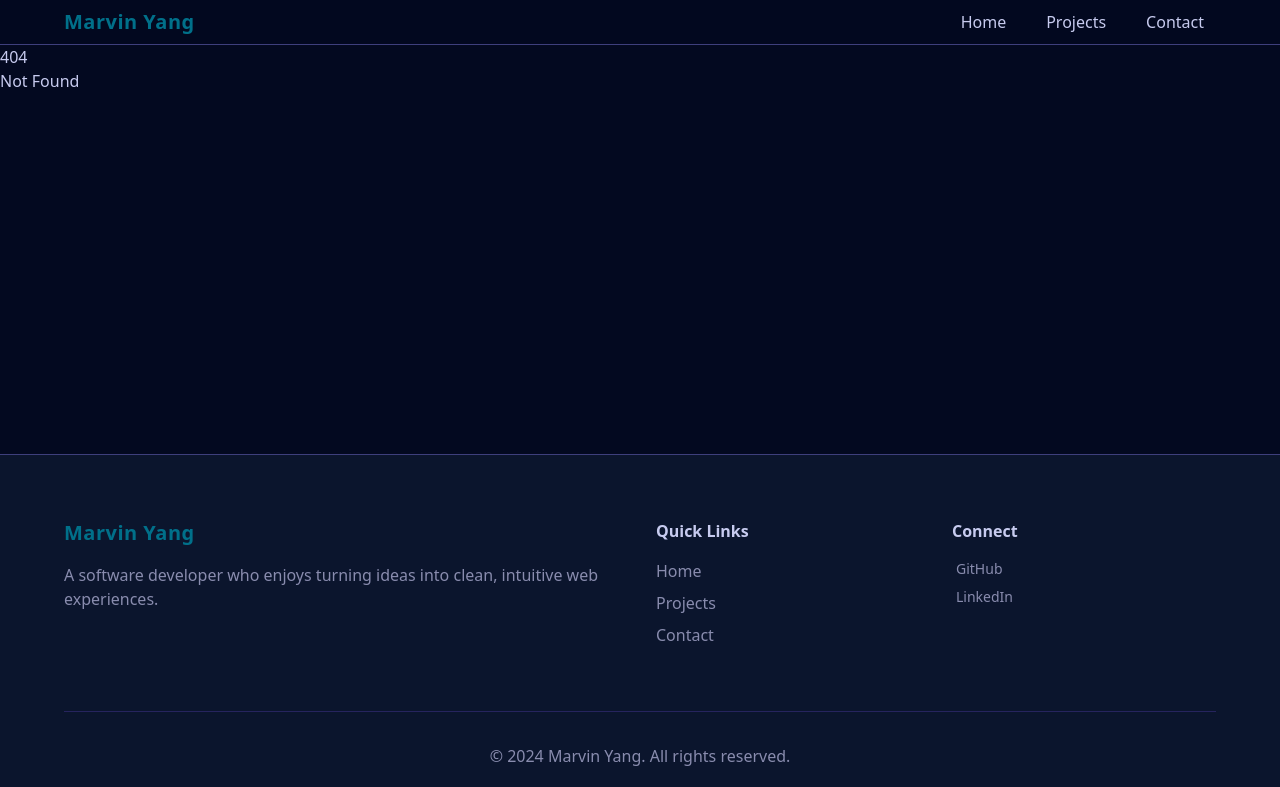
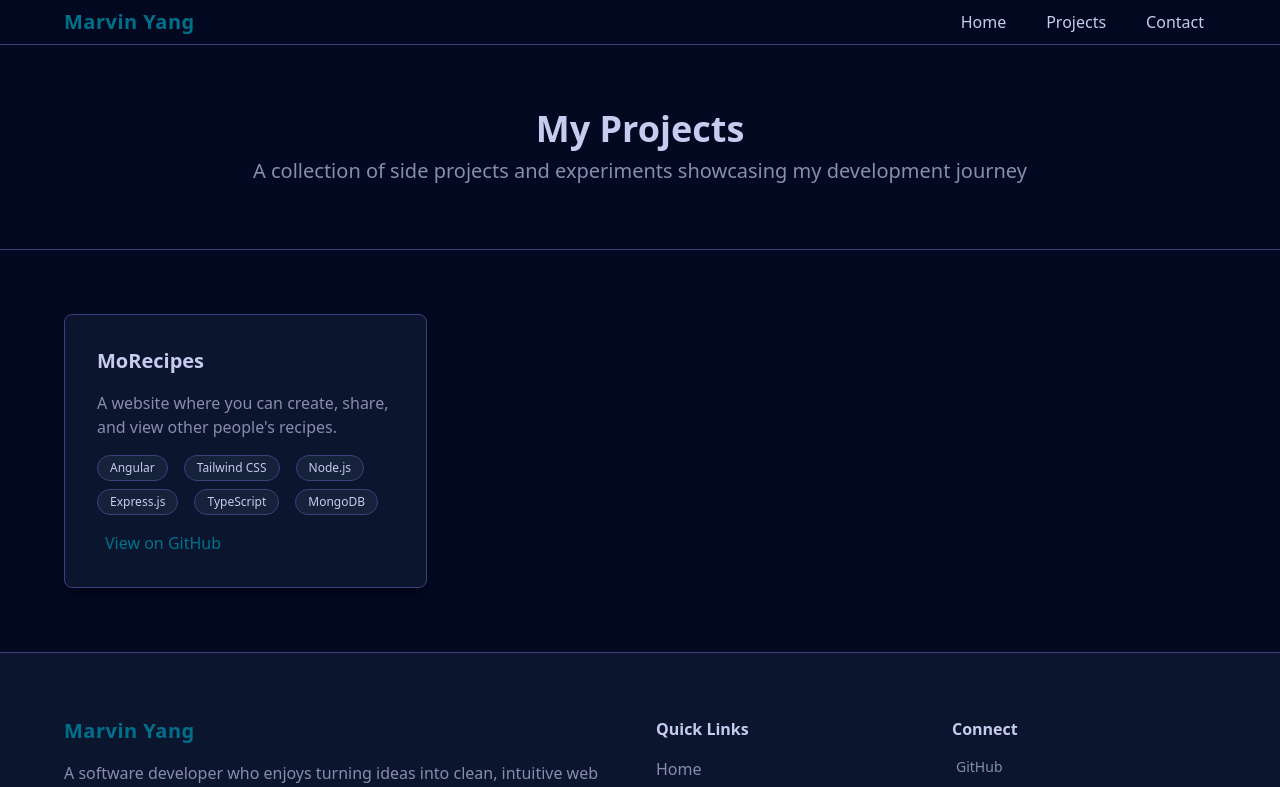
Before and after one commit to myang35/portfolio, a SvelteKit app: page /projects in a window 1280 px wide. Before the commit this address had no page. Shown: the top 787 px of the page. Built offline with nearby package versions, Linux system fonts and the light colour scheme; what @iconify/tailwind4 would draw is missing.

Commit message:
feat: design projects page without actual data

```diff
--- /dev/null
+++ b/src/routes/projects/+page.svelte
@@ -0,0 +1,25 @@
+<script>
+	import ProjectCard from './_ui/project-card/ProjectCard.svelte';
+</script>
+
+<div>
+	<section>
+		<div class="container flex flex-col gap-2 py-16">
+			<h1 class="text-center text-4xl font-bold">My Projects</h1>
+			<p class="text-center text-xl text-text-muted">
+				A collection of side projects and experiments showcasing my development journey
+			</p>
+		</div>
+	</section>
+
+	<section class="border-t">
+		<div class="container grid gap-8 py-16 md:grid-cols-2 xl:grid-cols-3">
+			<ProjectCard
+				title="MoRecipes"
+				description="A website where you can create, share, and view other people's recipes."
+				githubUrl="https://github.com/myang35/taste-board.git"
+				technologies={['Angular', 'Tailwind CSS', 'Node.js', 'Express.js', 'TypeScript', 'MongoDB']}
+			></ProjectCard>
+		</div>
+	</section>
+</div>
--- /dev/null
+++ b/src/routes/projects/_ui/project-card/ProjectCard.svelte
@@ -0,0 +1,29 @@
+<script lang="ts">
+	import TechListItem from './tech-list-item/TechListItem.svelte';
+
+	type Props = {
+		title: string;
+		description: string;
+		technologies: string[];
+		githubUrl: string;
+	};
+
+	let { title, description, technologies, githubUrl }: Props = $props();
+</script>
+
+<div class="flex flex-col gap-4 rounded-lg border bg-bg p-8 shadow-lg">
+	<h1 class="text-xl font-bold">{title}</h1>
+	<p class="text-text-muted">{description}</p>
+	<div class="flex flex-wrap gap-x-4 gap-y-2">
+		{#each technologies as tech}
+			<TechListItem>{tech}</TechListItem>
+		{/each}
+	</div>
+	<a
+		href={githubUrl}
+		class="flex items-center gap-2 text-secondary transition-colors hover:text-secondary-highlight"
+	>
+		<span class="icon-[mdi--github] text-2xl"></span>
+		<span>View on GitHub</span>
+	</a>
+</div>
--- /dev/null
+++ b/src/routes/projects/_ui/project-card/tech-list-item/TechListItem.svelte
@@ -0,0 +1,13 @@
+<script lang="ts">
+	import type { Snippet } from 'svelte';
+
+	type Props = {
+		children?: Snippet;
+	};
+
+	let { children }: Props = $props();
+</script>
+
+<div class="rounded-full border bg-bg-light px-3 py-1 text-xs">
+	{@render children?.()}
+</div>
```
